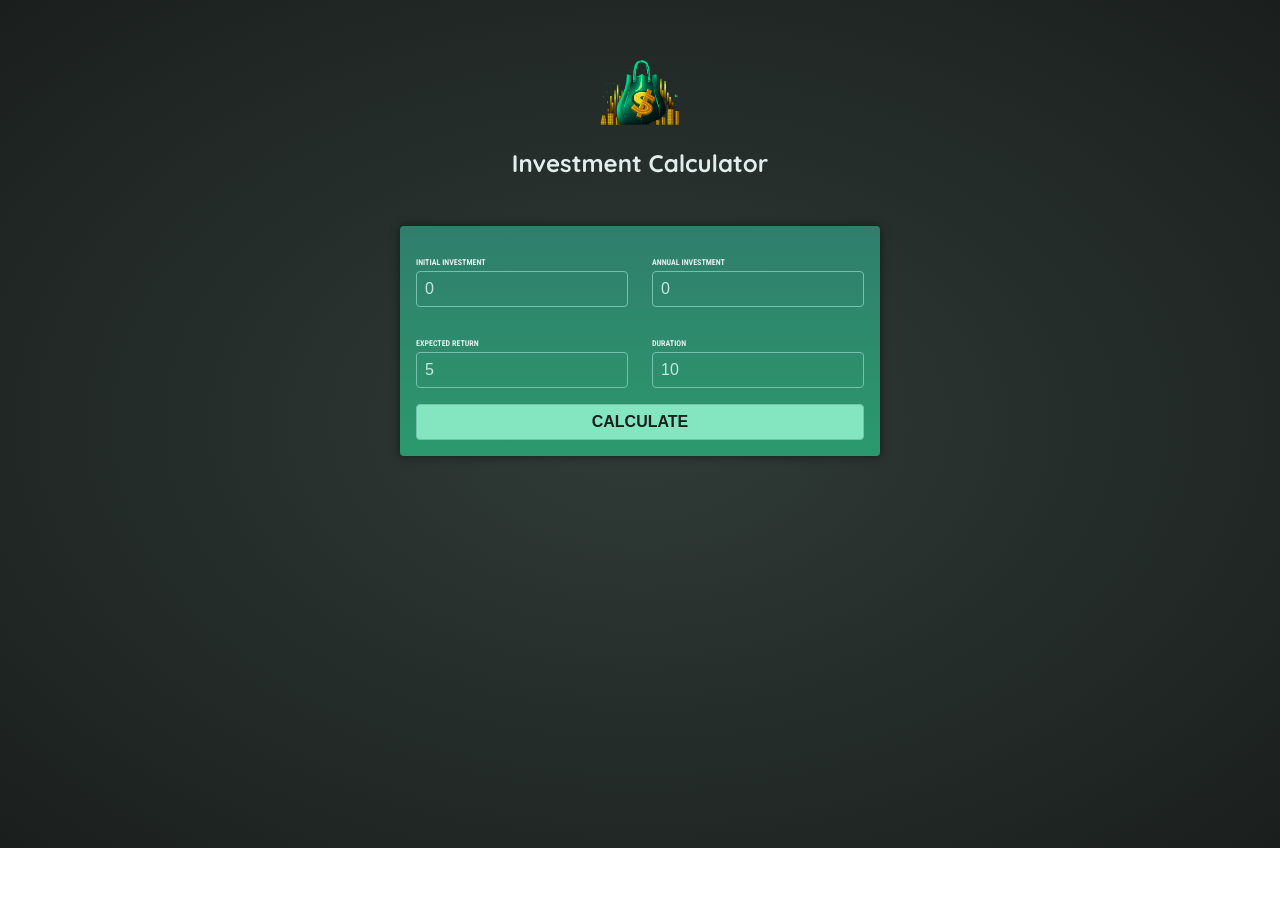
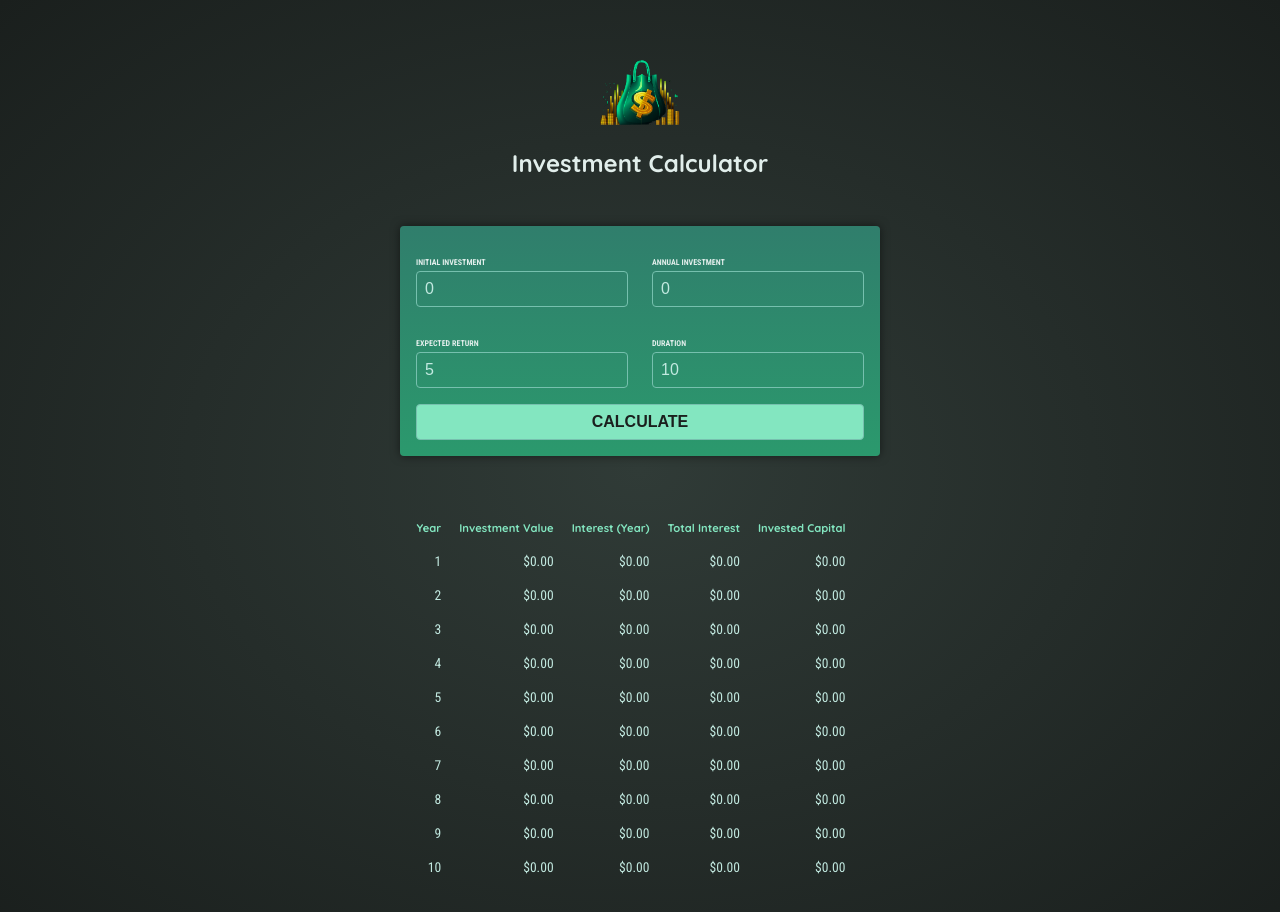
Before and after one commit to racealvo/InvestmentCalculator, an Angular app: page / in a window 1280 px wide. Both pictures are taken after a click on the button "CALCULATE". Shown: the top 912 px of the page. Before the commit the page ends 848 px from the top, so only its background shows below. Built offline with nearby package versions, Linux system fonts and the light colour scheme.

Commit message:
Working Investment Calculator

```diff
--- a/src/app/app.component.html
+++ b/src/app/app.component.html
@@ -1,3 +1,4 @@
 <app-header/>
 
 <app-user-input (calculateResults)="onCalculateInvestmentResults($event)"/>
+<app-investment-results [results]="resultsData" />
--- a/src/app/app.component.ts
+++ b/src/app/app.component.ts
@@ -2,14 +2,24 @@
 import { HeaderComponent } from './header/header.component';
 import { UserInputComponent } from "./user-input/user-input.component";
 import { InvestmentData } from './investment-data.model';
+import { InvestmentResultsComponent } from "./investment-results/investment-results.component";
 
 @Component({
   selector: 'app-root',
   standalone: true,
   templateUrl: './app.component.html',
-  imports: [HeaderComponent, UserInputComponent],
+  imports: [HeaderComponent, UserInputComponent, InvestmentResultsComponent],
 })
 export class AppComponent {
+  resultsData?: {
+    year: number,
+    interest: number,
+    valueEndOfYear: number,
+    annualInvestment: number,
+    totalInterest: number,
+    totalAmountInvested: number,
+  }[];
+
   onCalculateInvestmentResults(data: InvestmentData) {
     const { initialInvestment, expectedReturn, duration, annualInvestment } = data;
     const annualData = [];
@@ -31,7 +41,7 @@
       });
     }
 
-    return annualData;
+    this.resultsData = annualData;
   }
 
 }
--- /dev/null
+++ b/src/app/investment-results/investment-results.component.css
@@ -0,0 +1,19 @@
+table {
+    max-width: 50rem;
+    margin: 2rem auto;
+    padding: 1rem;
+    table-layout: fixed;
+    border-spacing: 1rem;
+    text-align: right;
+  }
+
+  table thead {
+    font-size: 0.7rem;
+    color: #83e6c0;
+  }
+
+  table tbody {
+    font-family: "Roboto Condensed", sans-serif;
+    font-size: 0.85rem;
+    color: #c2e9e0;
+  }
--- /dev/null
+++ b/src/app/investment-results/investment-results.component.html
@@ -0,0 +1,24 @@
+@if (!results) {
+    <p class="center">Please enter some values and press "Calculate".</p>
+} @else {
+    <table>
+        <thead>
+            <th>Year</th>
+            <th>Investment Value</th>
+            <th>Interest (Year)</th>
+            <th>Total Interest</th>
+            <th>Invested Capital</th>
+        </thead>
+
+        <tbody>
+            @for (result of results; track result.year) {
+                <tr>
+                    <td>{{ result.year }}</td>
+                    <td>{{ result.valueEndOfYear | currency }}</td>
+                    <td>{{ result.interest | currency }}</td>
+                    <td>{{ result.totalInterest | currency }}</td>
+                    <td>{{ result.totalAmountInvested | currency }}<td>
+                </tr>
+            }
+        </tbody>
+    </table>}
```
Also changed, not shown: src/app/investment-results/investment-results.component.ts (added, +28 -0 lines).
